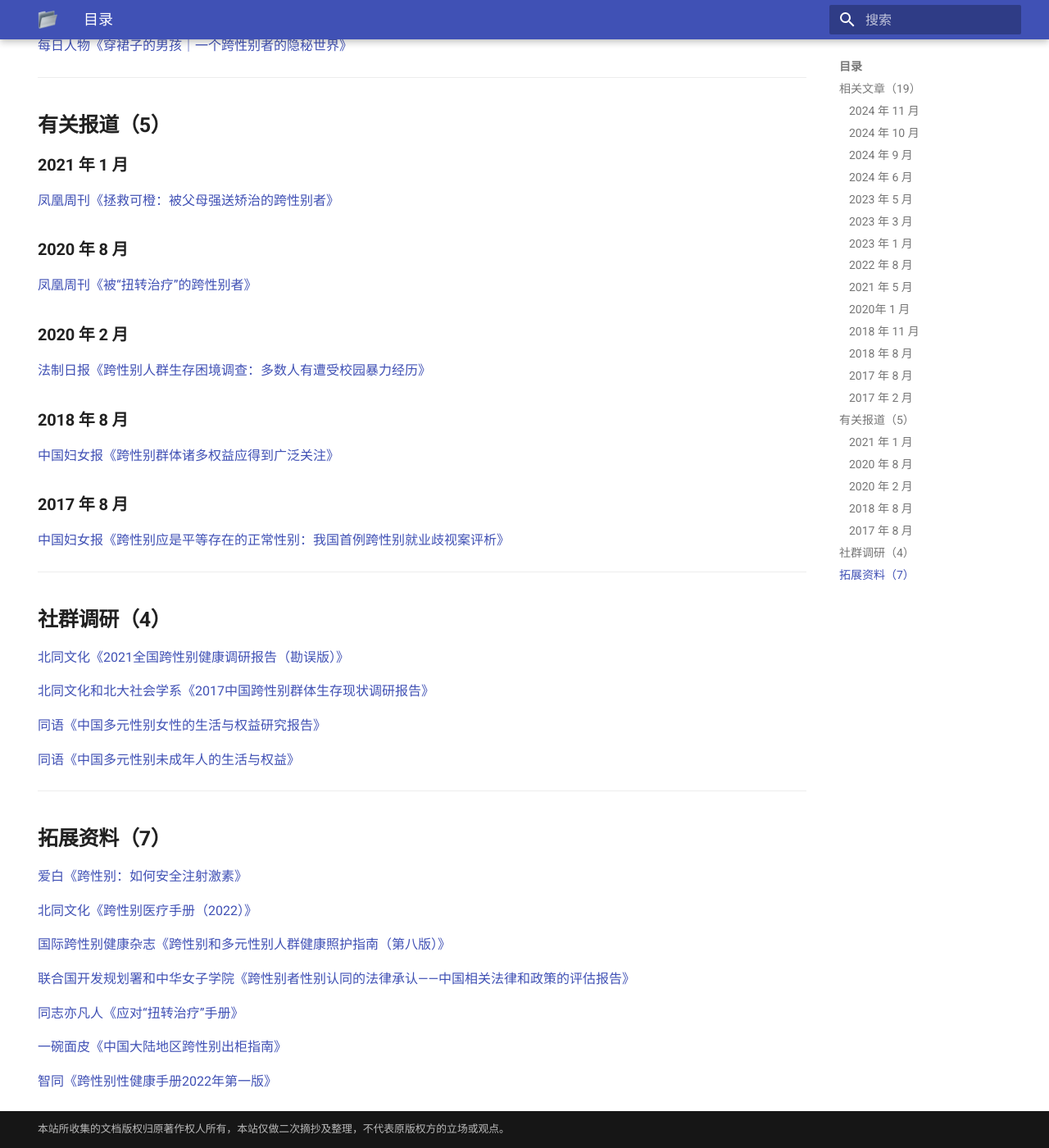
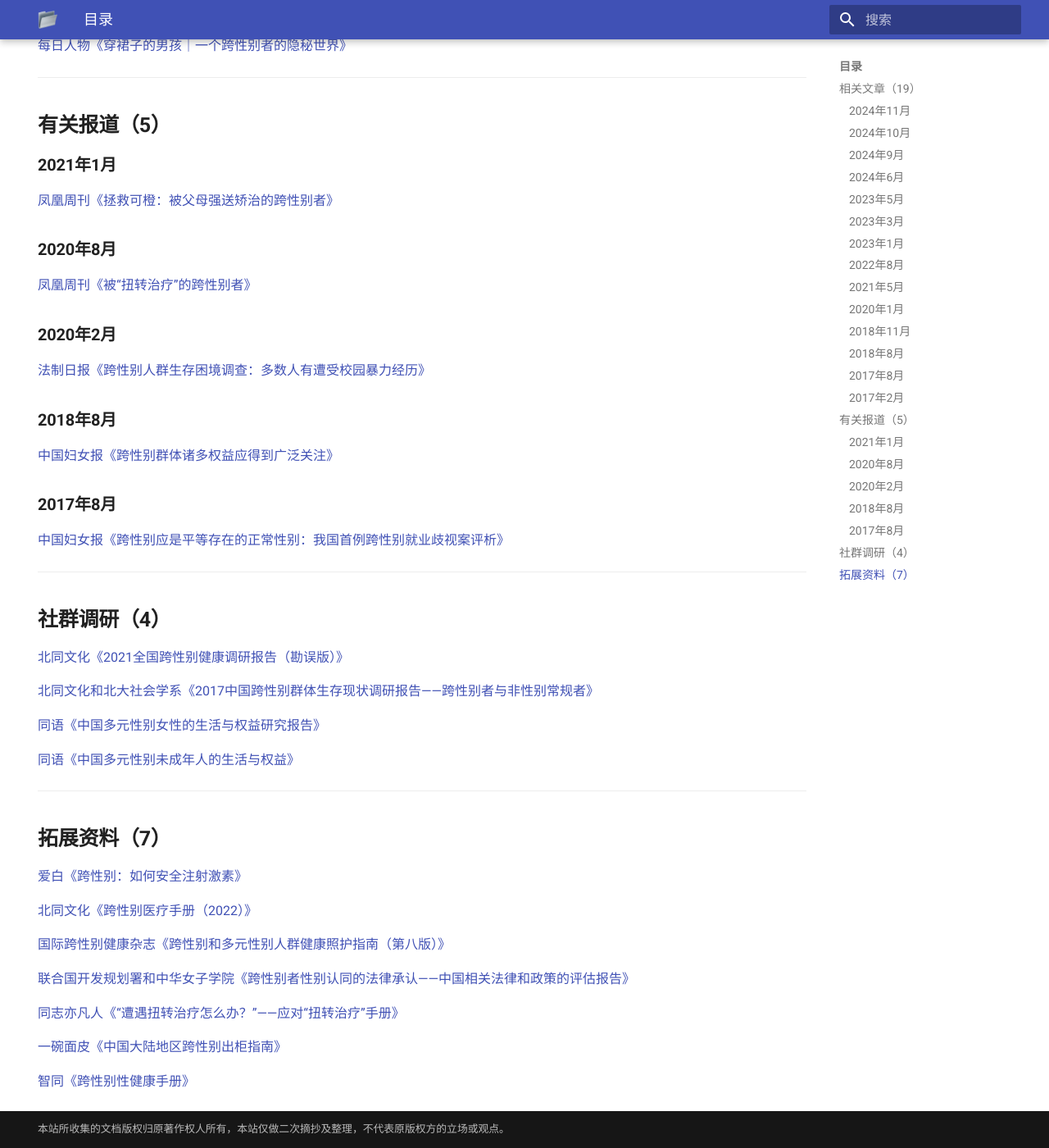
Before and after one commit to ChisakaKanako/docs, an MkDocs documentation site: the page built from docs/index.md, in a window 1280 px wide and 1400 px high, scrolled down 1788 px. Shown: the whole window at 82% size. Built offline with MkDocs 1.6.1 and Material for MkDocs 9.7.7, drawn with Linux system fonts in a browser that asks for light colours; some of the changed text lies outside the part shown.

Commit message:
修正文档标题

```diff
--- a/docs/index.md
+++ b/docs/index.md
@@ -7,69 +7,69 @@ hide:
 
 ## 相关文章（19）
 
-### 2024 年 11 月
+### 2024年11月
 
 [医学界《遭7次电击治疗后，一位跨性别者起诉医院》](static/articles/医学界《遭7次电击治疗后，一位跨性别者起诉医院》.md)
 
 [报导者《泰国──中国跨性别的应许之地》](static/articles/报导者《泰国──中国跨性别的应许之地》.md)
 
-### 2024 年 10 月
+### 2024年10月
 
 [冷杉RECORD《不完美跨儿：病人、斗士与谎言》](static/articles/冷杉RECORD《不完美跨儿：病人、斗士与谎言》.md)
 
-### 2024 年 9 月
+### 2024年9月
 
 [医学界《一位妇科医生开了跨性别医疗门诊》](static/articles/医学界《一位妇科医生开了跨性别医疗门诊》.md)
 
-### 2024 年 6 月
+### 2024年6月
 
 [一条《中国第一个“跨性别门诊”》](static/articles/一条《中国第一个“跨性别门诊”》.md)
 
 [真实故事计划Pro《当一位母亲知道孩子是跨性别后》](static/articles/真实故事计划Pro《当一位母亲知道孩子是跨性别后》.md)
 
-### 2023 年 5 月
+### 2023年5月
 
 [丁香医生《我决定陪儿子重新长成一名女性》](static/articles/丁香医生《我决定陪儿子重新长成一名女性》.md)
 
-### 2023 年 3 月
+### 2023年3月
 
 [澎湃新闻《挣扎数十年，我要回归我本来的性别》](static/articles/澎湃新闻《挣扎数十年，我要回归我本来的性别》.md)
 
 [端传媒《跨性别女性在中国：当“妳”只被允许成为“你”》](static/articles/端传媒《跨性别女性在中国：当“妳”只被允许成为“你”》.md)
 
-### 2023 年 1 月
+### 2023年1月
 
 [真实故事计划《在跨性别青少年门诊，目睹中国家庭的撕裂》](static/articles/真实故事计划《在跨性别青少年门诊，目睹中国家庭的撕裂》.md)
 
-### 2022 年 8 月
+### 2022年8月
 
 [医学界《跨性别治疗医生潘柏林：这个领域很冷门，但TA们需要医学支持》](static/articles/医学界《跨性别治疗医生潘柏林：这个领域很冷门，但TA们需要医学支持》.md)
 
-### 2021 年 5 月
+### 2021年5月
 
 [偶尔治愈《一种不存在的疾病，在中国被治疗了二十年》](static/articles/偶尔治愈《一种不存在的疾病，在中国被治疗了二十年》.md)
 
 [凤凰新闻《一位跨性别者的17岁：逃离，流浪，自残》](static/articles/凤凰新闻《一位跨性别者的17岁：逃离，流浪，自残》.md)
 
-### 2020年 1 月
+### 2020年1月
 
 [澎湃新闻《难以跨越的“隐形门”：跨性别者职场生存记》](static/articles/澎湃新闻《难以跨越的“隐形门”：跨性别者职场生存记》.md)
 
-### 2018 年 11 月
+### 2018年11月
 
 [一条《性器官不能决定我的性别》](static/articles/一条《性器官不能决定我的性别》.md)
 
-### 2018 年 8 月
+### 2018年8月
 
 [财新网《中国跨性别群体缺乏法律保护，承受过多歧视》](static/articles/财新网《中国跨性别群体缺乏法律保护，承受过多歧视》.md)
 
-### 2017 年 8 月
+### 2017年8月
 
 [每日人物《跨性别者C先生：一个灵魂放错了身体的“爷儿”》](static/articles/每日人物《跨性别者C先生：一个灵魂放错了身体的“爷儿”》.md)
 
 [每日人物《高中生拍跨性别电影，谁不是一边受伤一边成长？》](static/articles/每日人物《高中生拍跨性别电影，谁不是一边受伤一边成长？》.md)
 
-### 2017 年 2 月
+### 2017年2月
 
 [每日人物《穿裙子的男孩｜一个跨性别者的隐秘世界》](static/articles/每日人物《穿裙子的男孩｜一个跨性别者的隐秘世界》.md)
 
@@ -77,23 +77,23 @@ hide:
 
 ## 有关报道（5）
 
-### 2021 年 1 月
+### 2021年1月
 
 [凤凰周刊《拯救可橙：被父母强送矫治的跨性别者》](static/coverage/凤凰周刊《拯救可橙：被父母强送矫治的跨性别者》.md)
 
-### 2020 年 8 月
+### 2020年8月
 
 [凤凰周刊《被“扭转治疗”的跨性别者》](static/coverage/凤凰周刊《被“扭转治疗”的跨性别者》.md)
 
-### 2020 年 2 月
+### 2020年2月
 
 [法制日报《跨性别人群生存困境调查：多数人有遭受校园暴力经历》](static/coverage/法制日报《跨性别人群生存困境调查：多数人有遭受校园暴力经历》.md)
 
-### 2018 年 8 月
+### 2018年8月
 
 [中国妇女报《跨性别群体诸多权益应得到广泛关注》](static/coverage/中国妇女报《跨性别群体诸多权益应得到广泛关注》.md)
 
-### 2017 年 8 月
+### 2017年8月
 
 [中国妇女报《跨性别应是平等存在的正常性别：我国首例跨性别就业歧视案评析》](static/coverage/中国妇女报《跨性别应是平等存在的正常性别：我国首例跨性别就业歧视案评析》.md)
 
@@ -103,7 +103,7 @@ hide:
 
 [北同文化《2021全国跨性别健康调研报告（勘误版）》](https://data.transzh.org/pdf/北同文化《2021全国跨性别健康调研报告（勘误版）》.pdf)
 
-[北同文化和北大社会学系《2017中国跨性别群体生存现状调研报告》](https://data.transzh.org/pdf/北同文化和北大社会学系《2017中国跨性别群体生存现状调研报告》.pdf)
+[北同文化和北大社会学系《2017中国跨性别群体生存现状调研报告——跨性别者与非性别常规者》](https://data.transzh.org/pdf/北同文化和北大社会学系《2017中国跨性别群体生存现状调研报告——跨性别者与非性别常规者》.pdf)
 
 [同语《中国多元性别女性的生活与权益研究报告》](https://data.transzh.org/pdf/同语《中国多元性别女性的生活与权益研究报告》.pdf)
 
@@ -121,8 +121,8 @@ hide:
 
 [联合国开发规划署和中华女子学院《跨性别者性别认同的法律承认——中国相关法律和政策的评估报告》](https://data.transzh.org/pdf/联合国开发规划署和中华女子学院《跨性别者性别认同的法律承认——中国相关法律和政策的评估报告》.pdf)
 
-[同志亦凡人《应对“扭转治疗”手册》](https://data.transzh.org/pdf/同志亦凡人《应对“扭转治疗”手册》.pdf)
+[同志亦凡人《“遭遇扭转治疗怎么办？”——应对“扭转治疗”手册》](https://data.transzh.org/pdf/同志亦凡人《“遭遇扭转治疗怎么办？”——应对“扭转治疗”手册》.pdf)
 
 [一碗面皮《中国大陆地区跨性别出柜指南》](https://data.transzh.org/pdf/一碗面皮《中国大陆地区跨性别出柜指南》.pdf)
 
-[智同《跨性别性健康手册2022年第一版》](https://data.transzh.org/pdf/智同《跨性别性健康手册2022年第一版》.pdf)
+[智同《跨性别性健康手册》](https://data.transzh.org/pdf/智同《跨性别性健康手册》.pdf)
```
